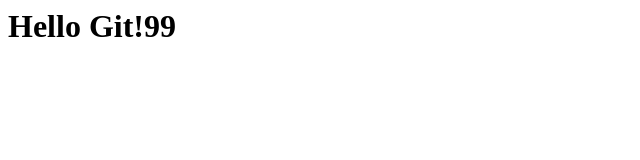
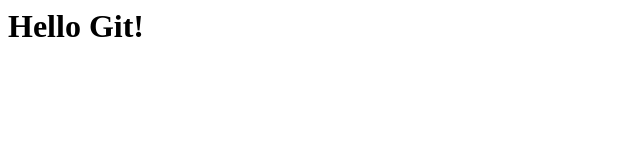
Before and after one commit to SmershRoot/test, a plain HTML site: page index.html in a window 1280 px wide. Shown: the full height of the page, 0-640 px from the left. Drawn offline with Linux system fonts and the light colour scheme.

Commit message:
Neeeeew4

```diff
--- a/index.html
+++ b/index.html
@@ -1 +1 @@
-<h1>Hello Git!99</h1>
+<h1>Hello Git!</h1>
```
